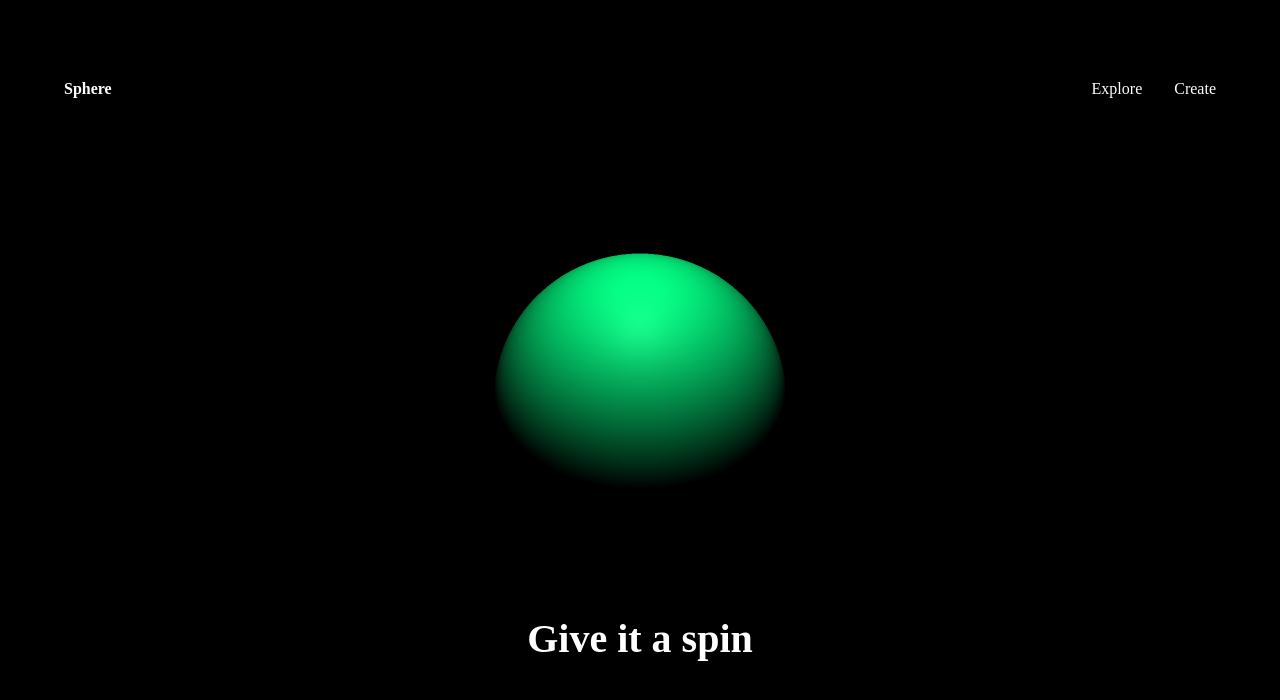
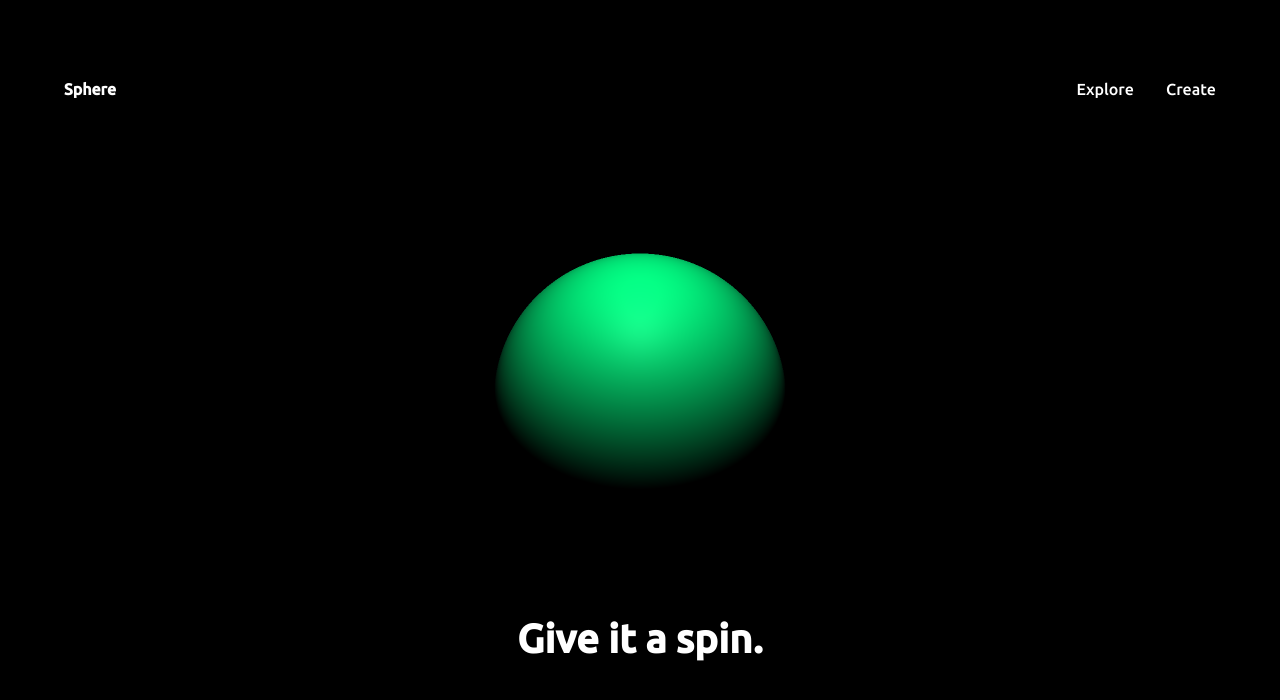
Before and after one commit to abhinandanwadwa/sphere-baby, a website built with Vite: page index.html in a window 1280 px wide. Built offline with nearby package versions, Linux system fonts and the light colour scheme.

Commit message:
Changes styles

```diff
--- a/index.html
+++ b/index.html
@@ -1,6 +1,9 @@
 <!DOCTYPE html>
 <html lang="en">
   <head>
+    <link rel="preconnect" href="https://fonts.googleapis.com">
+    <link rel="preconnect" href="https://fonts.gstatic.com" crossorigin>
+    <link href="https://fonts.googleapis.com/css2?family=Roboto&family=Ubuntu:wght@500&display=swap" rel="stylesheet">
     <meta charset="UTF-8" />
     <link rel="icon" type="image/svg+xml" href="/vite.svg" />
     <meta name="viewport" content="width=device-width, initial-scale=1.0" />
@@ -16,7 +19,9 @@
         <li>Create</li>
       </ul>
     </nav>
-    <h1 class="title">Give it a spin</h1>
+    <h1 class="title">Give it a spin.</h1>
+    <div class="footer">
+    </div>
     <script type="module" src="/main.js"></script>
   </body>
 </html>
--- a/style.css
+++ b/style.css
@@ -1,9 +1,11 @@
 body, html {
   margin: 0;
   padding: 0;
+  overflow: auto;
   box-sizing: border-box;
   overflow-y: hidden;
   overflow-x: hidden;
+  font-family: 'Ubuntu', sans-serif;
 }
 
 .webgl {
```
